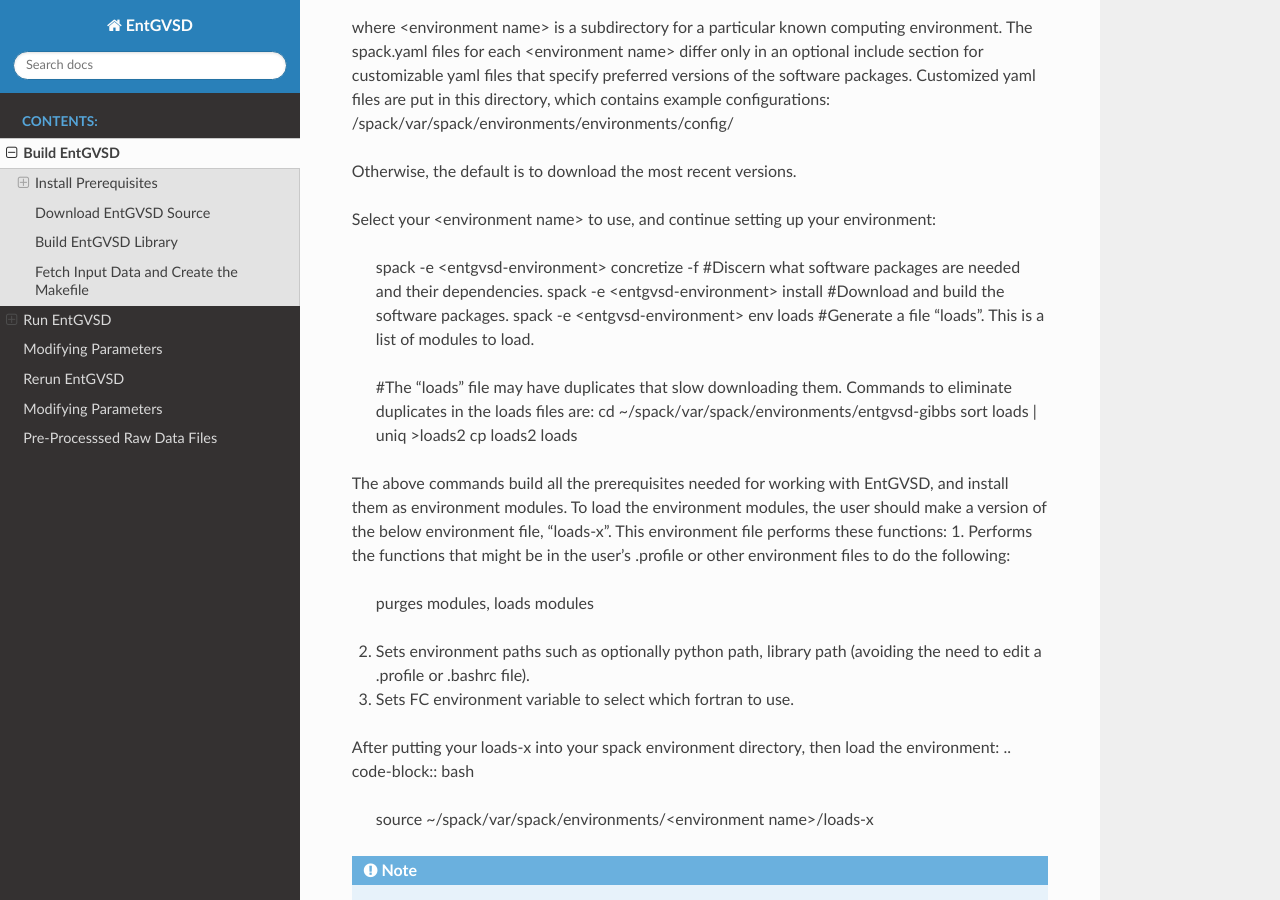
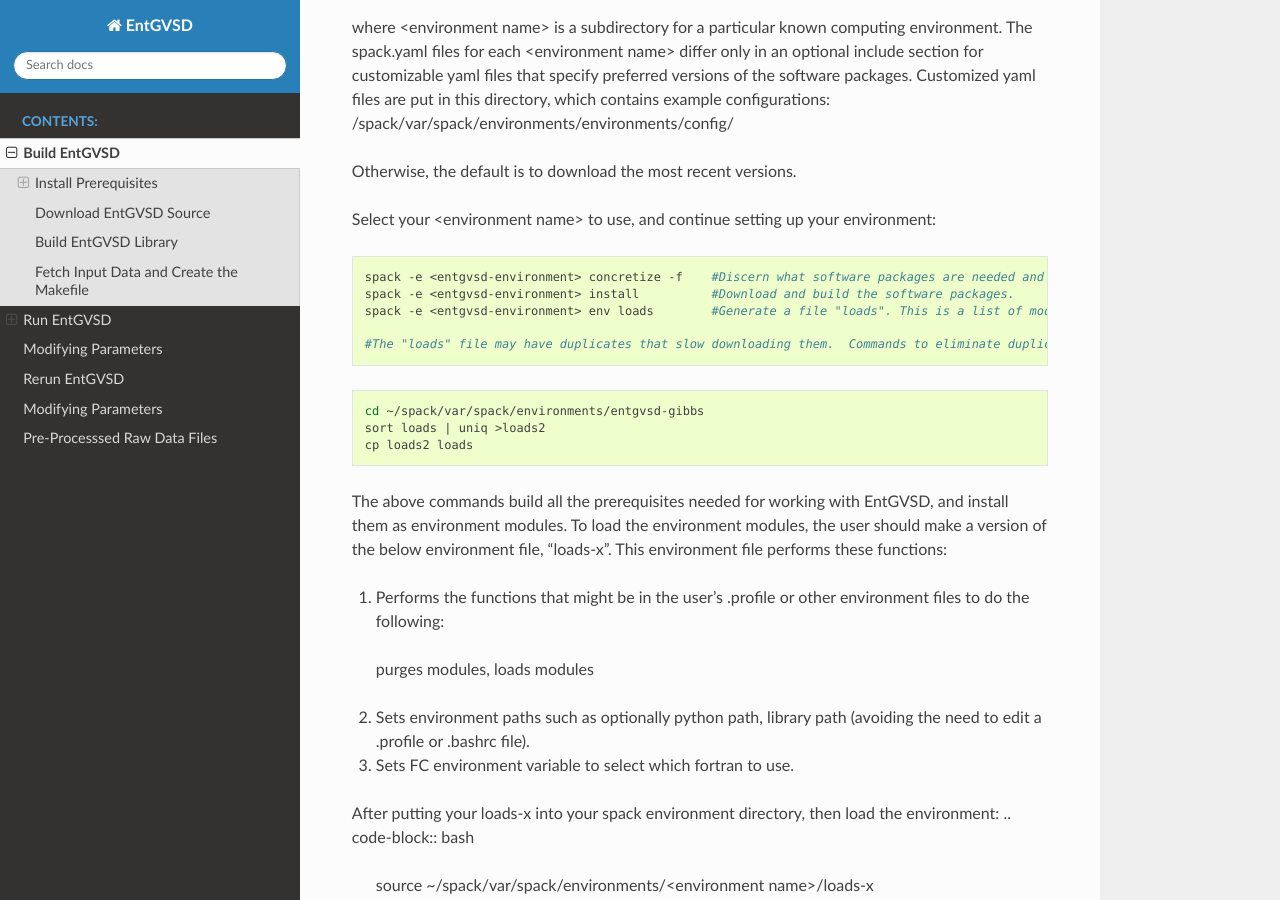
Before and after one commit to ent-tbm/entgvsd1, a Sphinx documentation site: the page built from sphinx/source/building.rst, in a window 1280 px wide and 900 px high, scrolled down 943 px. Built offline with Sphinx 7.4.7 and the Read the Docs theme 2.0.0, drawn with Linux system fonts in a browser that asks for light colours.

Commit message:
Formatting.

```diff
--- a/sphinx/source/building.rst
+++ b/sphinx/source/building.rst
@@ -51,16 +51,22 @@ Otherwise, the default is to download the most recent versions.
 
 Select your <environment name> to use, and continue setting up your environment:
 
+.. code-block:: bash
+
    spack -e <entgvsd-environment> concretize -f    #Discern what software packages are needed and their dependencies.
    spack -e <entgvsd-environment> install          #Download and build the software packages.
    spack -e <entgvsd-environment> env loads        #Generate a file "loads". This is a list of modules to load.
 
    #The "loads" file may have duplicates that slow downloading them.  Commands to eliminate duplicates in the loads files are:
+
+.. code-block:: bash
+
    cd ~/spack/var/spack/environments/entgvsd-gibbs
    sort loads | uniq >loads2
    cp loads2 loads
 
 The above commands build all the prerequisites needed for working with EntGVSD, and install them as environment modules.  To load the environment modules, the user should make a version of the below environment file, "loads-x".  This environment file performs these functions:
+
 1.  Performs the functions that might be in the user’s .profile or other environment files to do the following:
  purges modules, loads modules
 2.  Sets environment paths such as optionally python path, library path (avoiding the need to edit a .profile or .bashrc file).
```
